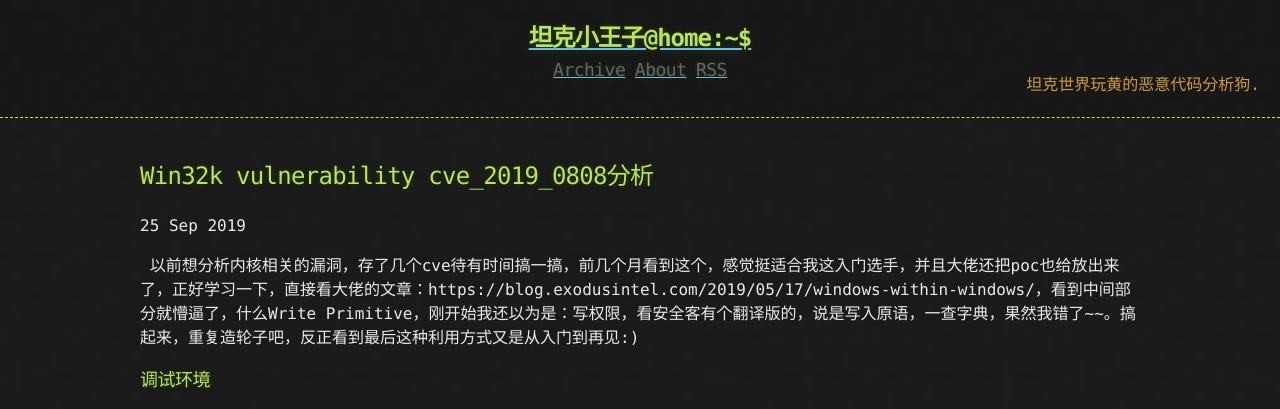
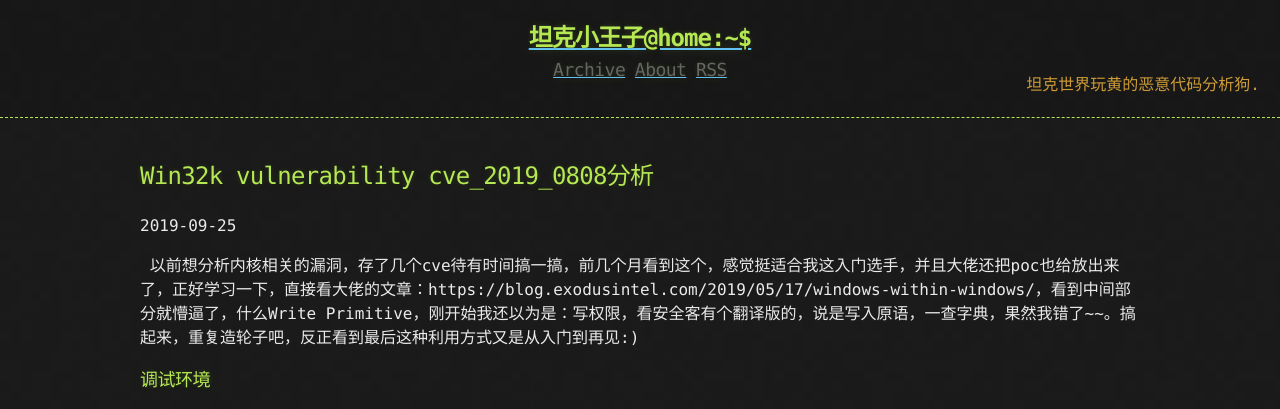
Before and after one commit to kcufId/kcufid.github.io, a Jekyll site: the page built from _posts/2019-09-25-Win32k vulnerability CVE_2019_0808分析.md, in a window 1280 px wide and 900 px high. Shown: the top 409 px of the window. Built offline with Jekyll 4.4.1, drawn with Linux system fonts in a browser that asks for light colours.

Commit message:
Modify time format

```diff
--- a/_layouts/post.html
+++ b/_layouts/post.html
@@ -4,6 +4,6 @@ layout: default
 
 <article>
   <h2>{{ page.title }}</h2>
-  <time datetime="{{ page.date | date_to_xmlschema }}" class="by-line">{{ page.date | date_to_string }}</time>
+  <time datetime="{{ page.date | date_to_xmlschema }}" class="by-line">{{ page.date | date: "%Y-%m-%d" }}</time>
   {{ content }}
 </article>
```
